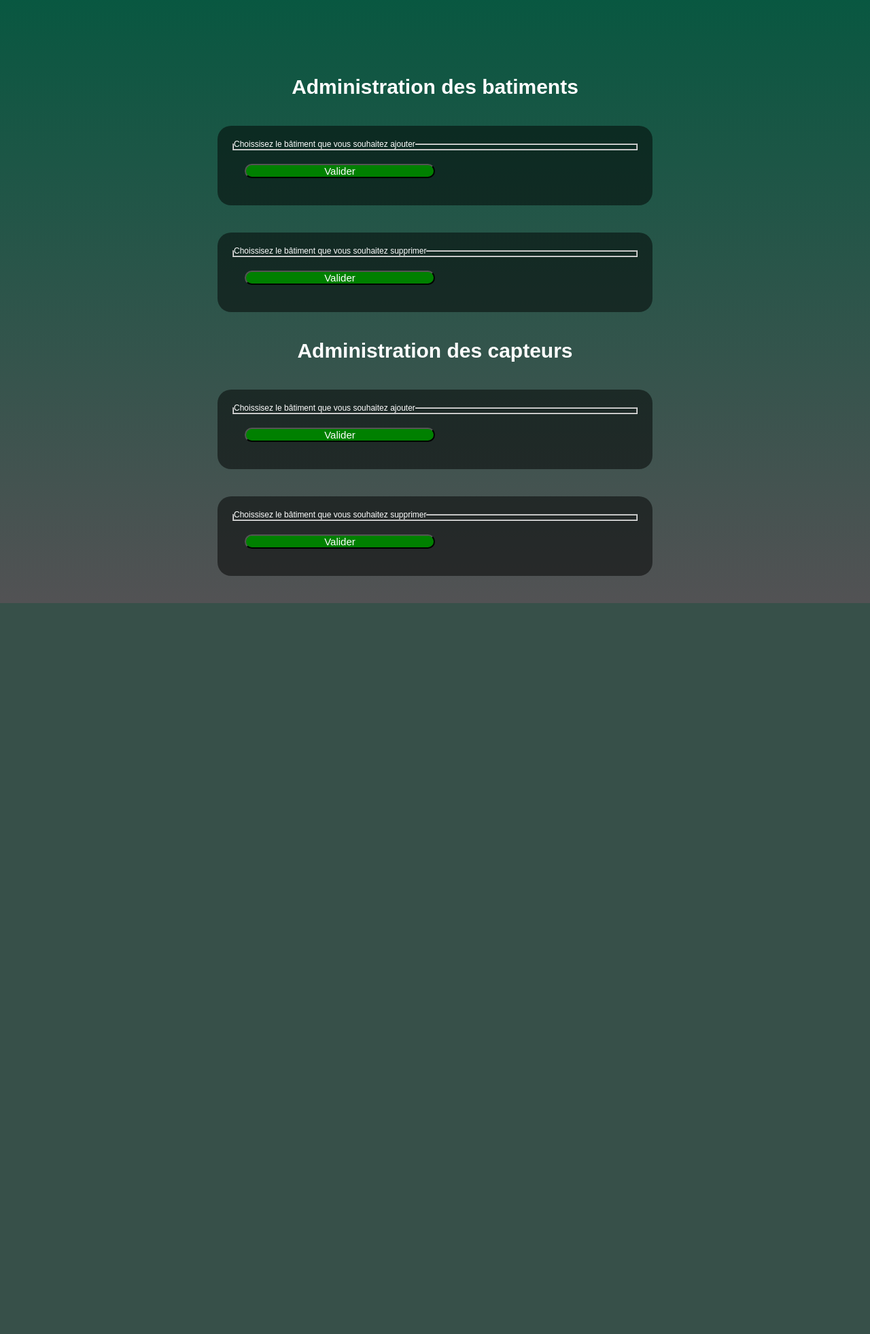
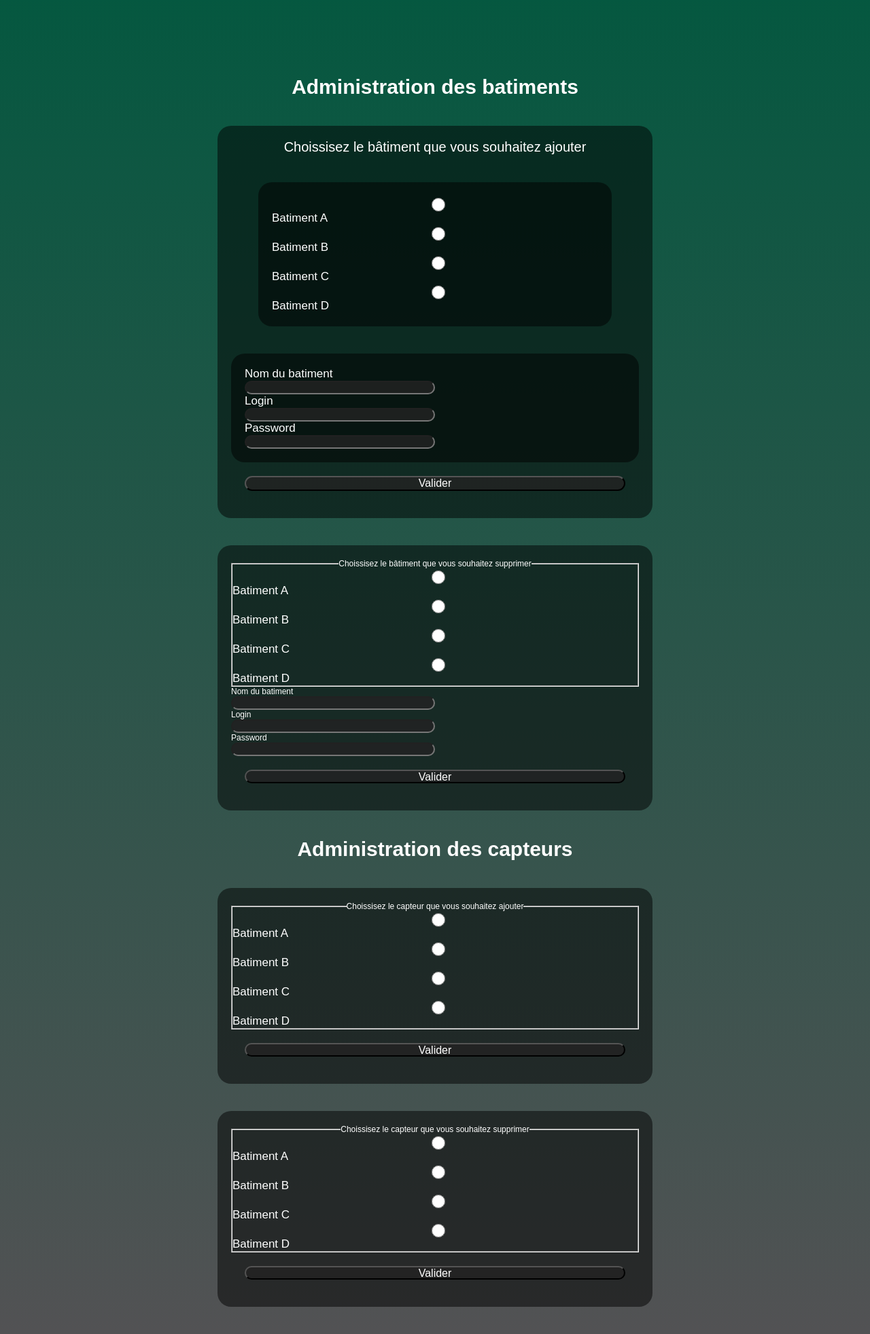
Before and after one commit to staringhan/SAE23, a PHP site: page /admin.php in a window 1280 px wide. Shown: the part 81-2043 px from the top of the page at 68% size. Before the commit the page ends 968 px from the top, so only its background shows below. Run offline with PHP 8.4, Linux system fonts and the light colour scheme; a user stored in the database is signed in; some web fonts are replaced.

Commit message:
Ajout du formulaire dans le fichier admin

```diff
--- a/admin.php
+++ b/admin.php
@@ -46,19 +46,36 @@ if (!isset($_SESSION['admin']) || $_SESSION['admin'] !== true) {
     <h2 class="hautpage">Administration des batiments</h2>
 
     <section class="admin">
+        <legend class="form">Choissisez le bâtiment que vous souhaitez ajouter</legend>
+        <form action="#" method="post" enctype="multipart/form-data">
+            <section class="batiment">
 
-    <form action="#" method="post" enctype="multipart/form-data">
-        <fieldset class="batiment">
-            <legend>Choissisez le bâtiment que vous souhaitez ajouter</legend>
-        </fieldset>
+                    <input type="radio" id="A" name="bat_add" value="Batiment A" class="radio-input">
+                    <label for="A" class="nomBAT">Batiment A</label><br>
+                    <input type="radio" id="B" name="bat_add" value="Batiment B" class="radio-input">
+                    <label for="B" class="nomBAT">Batiment B</label><br>
+                    <input type="radio" id="C" name="bat_add" value="Batiment C" class="radio-input">
+                    <label for="C" class="nomBAT">Batiment C</label><br>
+                    <input type="radio" id="D" name="bat_add" value="Batiment D" class="radio-input">
+                    <label for="D" class="nomBAT">Batiment D</label><br>
+            </section>
 
+        <section class="form">
+                <label for="nom" class="texte">Nom du batiment</label><br>
+                <input type="text" id="nom" name="nom" value=""><br>
+
+                <label for="login" class="texte">Login</label><br>
+                <input type="text" id="login" name="login" value=""><br>
+
+                <label for="nom" class="texte">Password</label><br>
+                <input type="text" id="mdp" name="mdp" value=""><br>
+        </section>
             <section class="valid">
-            <input type="submit" value="Valider" />
+                <input type="submit" value="Valider" class="valider" />
             </section>
         </form>
 
     </section>
-
 
 
     <section class="admin">
@@ -66,7 +83,26 @@ if (!isset($_SESSION['admin']) || $_SESSION['admin'] !== true) {
         <form action="#" method="post" enctype="multipart/form-data">
             <fieldset class="batiment">
                 <legend>Choissisez le bâtiment que vous souhaitez supprimer</legend>
+
+                    <input type="radio" id="A" name="bat_add" value="Batiment A" class="radio-input">
+                    <label for="A" class="nomBAT">Batiment A</label><br>
+                    <input type="radio" id="B" name="bat_add" value="Batiment B" class="radio-input">
+                    <label for="B" class="nomBAT">Batiment B</label><br>
+                    <input type="radio" id="C" name="bat_add" value="Batiment C" class="radio-input">
+                    <label for="C" class="nomBAT">Batiment C</label><br>
+                    <input type="radio" id="D" name="bat_add" value="Batiment D" class="radio-input">
+                    <label for="D" class="nomBAT">Batiment D</label><br>
             </fieldset>
+
+                <label for="nom">Nom du batiment</label><br>
+                <input type="text" id="nom" name="nom" value=""><br>
+
+                <label for="login">Login</label><br>
+                <input type="text" id="login" name="login" value=""><br>
+
+                <label for="nom">Password</label><br>
+                <input type="text" id="mdp" name="mdp" value=""><br>
+
 
             <section class="valid">
                 <input type="submit" value="Valider" />
@@ -85,7 +121,15 @@ if (!isset($_SESSION['admin']) || $_SESSION['admin'] !== true) {
 
     <form action="#" method="post" enctype="multipart/form-data">
         <fieldset class="batiment">
-            <legend>Choissisez le bâtiment que vous souhaitez ajouter</legend>
+            <legend>Choissisez le capteur que vous souhaitez ajouter</legend>
+                <input type="radio" id="A" name="bat_add" value="Batiment A" class="radio-input">
+                <label for="A" class="nomBAT">Batiment A</label><br>
+                <input type="radio" id="B" name="bat_add" value="Batiment B" class="radio-input">
+                <label for="B" class="nomBAT">Batiment B</label><br>
+                <input type="radio" id="C" name="bat_add" value="Batiment C" class="radio-input">
+                <label for="C" class="nomBAT">Batiment C</label><br>
+                <input type="radio" id="D" name="bat_add" value="Batiment D" class="radio-input">
+                <label for="D" class="nomBAT">Batiment D</label><br>
         </fieldset>
 
         <section class="valid">
@@ -99,7 +143,15 @@ if (!isset($_SESSION['admin']) || $_SESSION['admin'] !== true) {
 
     <form action="#" method="post" enctype="multipart/form-data">
         <fieldset class="batiment">
-            <legend>Choissisez le bâtiment que vous souhaitez supprimer</legend>
+            <legend>Choissisez le capteur que vous souhaitez supprimer</legend>
+                <input type="radio" id="A" name="bat_add" value="Batiment A" class="radio-input">
+                <label for="A" class="nomBAT">Batiment A</label><br>
+                <input type="radio" id="B" name="bat_add" value="Batiment B" class="radio-input">
+                <label for="B" class="nomBAT">Batiment B</label><br>
+                <input type="radio" id="C" name="bat_add" value="Batiment C" class="radio-input">
+                <label for="C" class="nomBAT">Batiment C</label><br>
+                <input type="radio" id="D" name="bat_add" value="Batiment D" class="radio-input">
+                <label for="D" class="nomBAT">Batiment D</label><br>
         </fieldset>
 
         <section class="valid">
--- a/styles/style23.css
+++ b/styles/style23.css
@@ -42,7 +42,35 @@ main{
     transform: scale(1);
   }
 }
+/* --------------------------FORMULAIRE------------------------------------- */
 
+.radio-input {
+    float: left;
+    margin-right: 5px; /* Ajoute une marge entre les boutons radio et les labels */
+  }
+
+  label.nomBAT{
+	font-size: 17px;
+}
+
+label.texte{
+	font-size: 17px;
+}
+
+fieldset{
+	margin:auto;
+}
+
+section.form{
+	margin: auto;
+}
+
+legend.form{
+	font-size: 20px;
+	text-align: center;
+	margin: auto;
+}
+/* --------------------------FORMULAIRE------------------------------------- */
 
 /* --------------------------PRINCIPAL------------------------------------- */
 
@@ -177,23 +204,16 @@ h2{
 }
 
 input{
-	font-size: 15px;
-	background-color: green;
-	width: 50%;
+	font-size: 16px;
+	height: 20px;
+	background-color:rgba(35, 35, 35, 0.824);
+	width: 100%;
 	text-align: center;
 	border-radius: 20px;
 }
-h3{
-	text-align: center;
-	font-size: 30px;
-  	margin-top: 10px;
-  	margin-bottom: 10px;
-	font-weight: bold;
-	text-transform: uppercase;
-}
 
-ul h3{
-	color:white;
+input.valider{
+	height: auto;
 }
 
 .hautpage{
@@ -201,19 +221,18 @@ ul h3{
 	margin-top: 15%;
 }
 
-h5{
-	text-align: left;
-	font-weight: lighter;
-	font-size: 17px;
-}
+input[type=text] {
+	transition: width 0.4s ease-in-out;
+	font-size: 16px;
+	width: 50%;
+  }
 
-h6{
+  input[type=text]:focus {
+	width: 100%;
+  }
+
+legend{
 	text-align: center;
-	font-size: 20px;
-}
-
-dd{
-	font-size: 20px;
 }
 /* --------------------------TITRES------------------------------------- */
 
```
Also changed, not shown: other parts of styles/style23.css (+4 -47 lines), administration.html (deleted, +0 -99 lines). Lines whose indentation alone changed are shown as unchanged.
